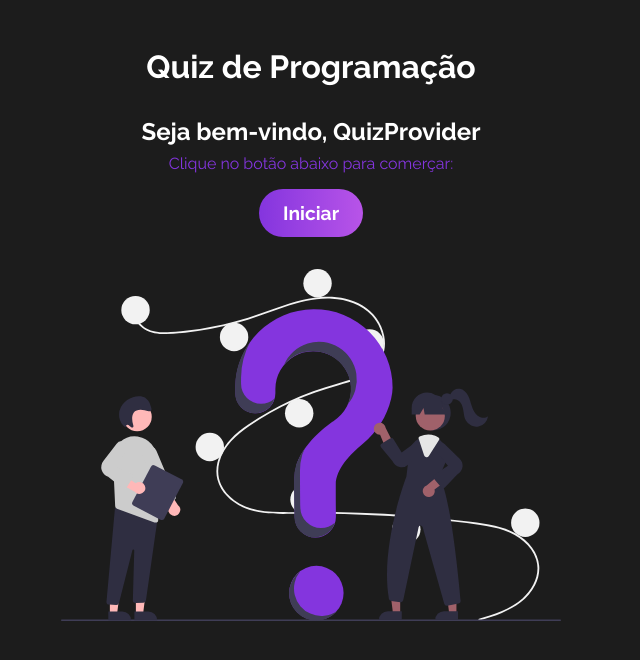
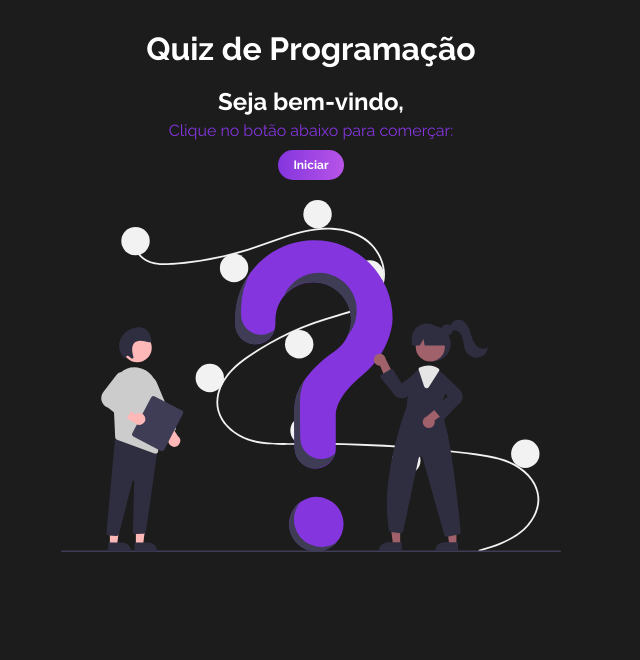
Before and after one commit to augustoOliveira1993/quiz-app-react, a React (Vite) app: page / in a window 1280 px wide. Shown: the top 660 px of the page, without its empty margins (329-969 px from the left). Built offline with nearby package versions, Linux system fonts and the light colour scheme.

Commit message:
refactor: change state do game

```diff
--- a/src/App.jsx
+++ b/src/App.jsx
@@ -1,14 +1,17 @@
-import {useState} from 'react'
 import './App.css'
-import {Index} from "./components/Welcome/Index.jsx";
+import {Welcome} from "./components/Welcome/Welcome.jsx";
+
+import {useContext} from "react";
+import {QuizContext} from "./contexts/Quiz.jsx";
+import {Questions} from "./components/Questions/Questions.jsx";
 
 function App() {
-    const [count, setCount] = useState(0)
-
+    const [quizState, dispatch] = useContext(QuizContext);
     return (
         <div className="App">
             <h1>Quiz de Programação</h1>
-            <Index/>
+            {quizState.gameStage === "start" && <Welcome />}
+            {quizState.gameStage === "playing" && <Questions />}
         </div>
     )
 }
--- /dev/null
+++ b/src/components/Questions/Questions.css
@@ -0,0 +1,15 @@
+* {
+    margin: 0;
+    padding: 0;
+    box-sizing: border-box;
+    -webkit-font-smoothing: antialiased;
+    -moz-osx-font-smoothing: grayscale;
+}
+
+:root {
+    font-size: 62.5%;
+}
+
+body {
+    font-size: 1.6rem;
+}
--- /dev/null
+++ b/src/components/Questions/Questions.jsx
@@ -0,0 +1,12 @@
+import './Questions.css'
+import {useContext} from "react";
+import {QuizContext} from "../../contexts/Quiz.jsx";
+
+
+export const Questions = () => {
+    const [quizState, dispatch] = useContext(QuizContext);
+
+    return (
+        <div>Question</div>
+    );
+};
--- a/src/components/Welcome/Index.jsx
+++ b/src/components/Welcome/Welcome.jsx
@@ -4,13 +4,13 @@ import {QuizContext} from "../../contexts/Quiz.jsx";
 import QuizImg from '../../assets/quiz.svg';
 import './Welcome.css';
 
-export const Index = () => {
-    const {name} = useContext(QuizContext);
+export const Welcome = () => {
+    const [quizState, dispatch] = useContext(QuizContext);
     return (
         <div id="welcome">
             <h2>Seja bem-vindo, {name}</h2>
             <p>Clique no botão abaixo para comerçar:</p>
-            <button>Iniciar</button>
+            <button onClick={() => dispatch({ type: "CHANGE_STAGE"})}>Iniciar</button>
             <img src={QuizImg} alt="Inicio do Quiz"/>
         </div>
     );
--- a/src/contexts/Quiz.jsx
+++ b/src/contexts/Quiz.jsx
@@ -1,10 +1,29 @@
-import {createContext} from "react";
+import { createContext, useReducer } from "react";
+import questions from "../data/questions.js";
 
+const STAGES = ['start', 'playing', 'end'];
+
+const initialState = {
+    gameStage: STAGES[0],
+    questions,
+    currentQuestion: 0,
+}
+
+const quizReducer = (state, action) => {
+    console.log('quizReducer', state, action)
+    switch (action.type) {
+        case 'CHANGE_STAGE':
+            return {
+                ...state,
+                gameStage: STAGES[1],
+            };
+        default:
+            return state;
+    }
+}
 export const QuizContext = createContext(null);
 
 export const QuizProvider = ({children}) => {
-    const values = {
-        name: 'QuizProvider',
-    }
+    const values = useReducer(quizReducer, initialState);
     return <QuizContext.Provider value={values}>{children}</QuizContext.Provider>;
 }
```
